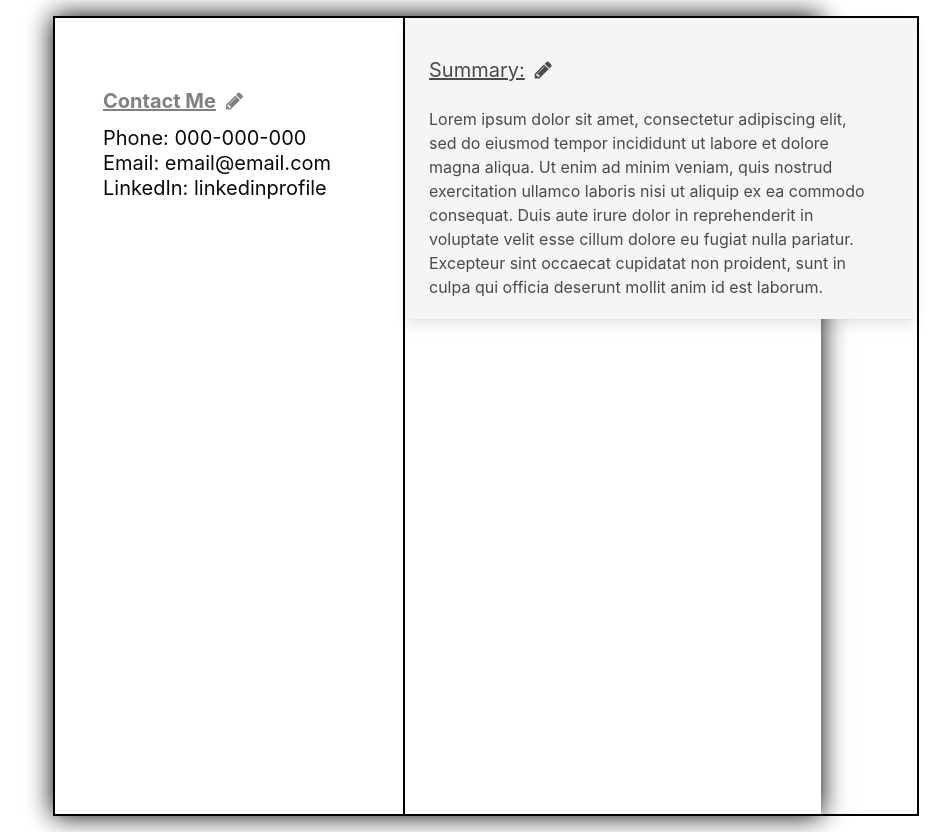
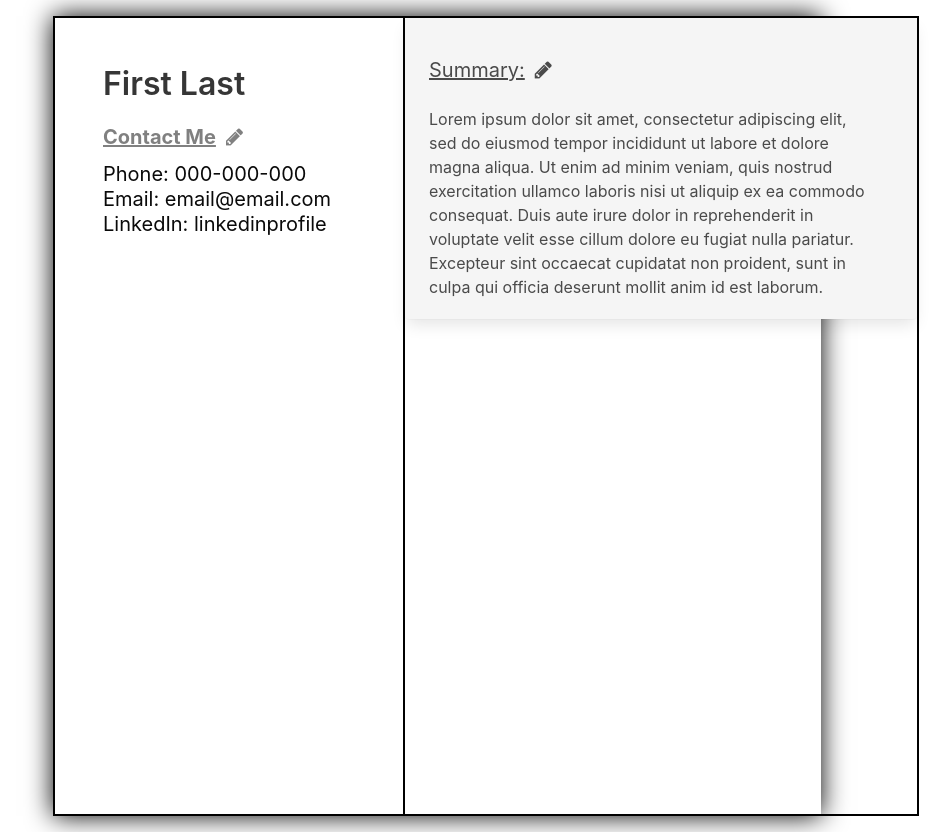
Before and after one commit to ying-lenny/odin-cv-project, a React (Create React App) app: page / in a window 1280 px wide. Shown: the whole page, without its empty margins (203-1153 px from the left). Built offline with nearby package versions, Linux system fonts and the light colour scheme.

Commit message:
Added section for full name

```diff
--- a/src/components/Personal.js
+++ b/src/components/Personal.js
@@ -19,6 +19,17 @@ class Personal extends React.Component {
             <section className="hero">
                 <div className="hero-body">
                     <div className="container">
+                    <div>
+                        <span className="title">
+                            {' '}
+                            {data.name.first + ' '}{' '}
+                        </span>
+                        <span className="title">
+                            {' '}
+                            {data.name.last}{' '}
+                        </span>
+                    </div>
+                    {/* Section for Contact Info */}
                     {this.state.contactEdit ? (
                         <ContactInput done={this.editContact} />
                     ) : (
```
